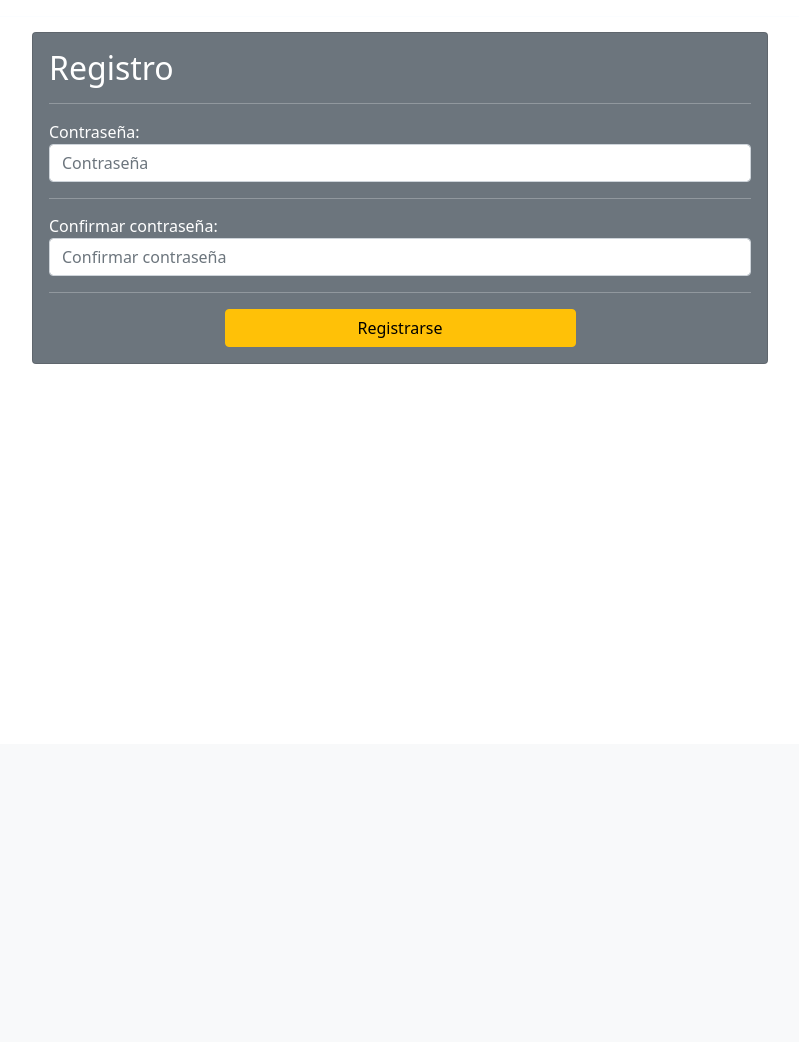
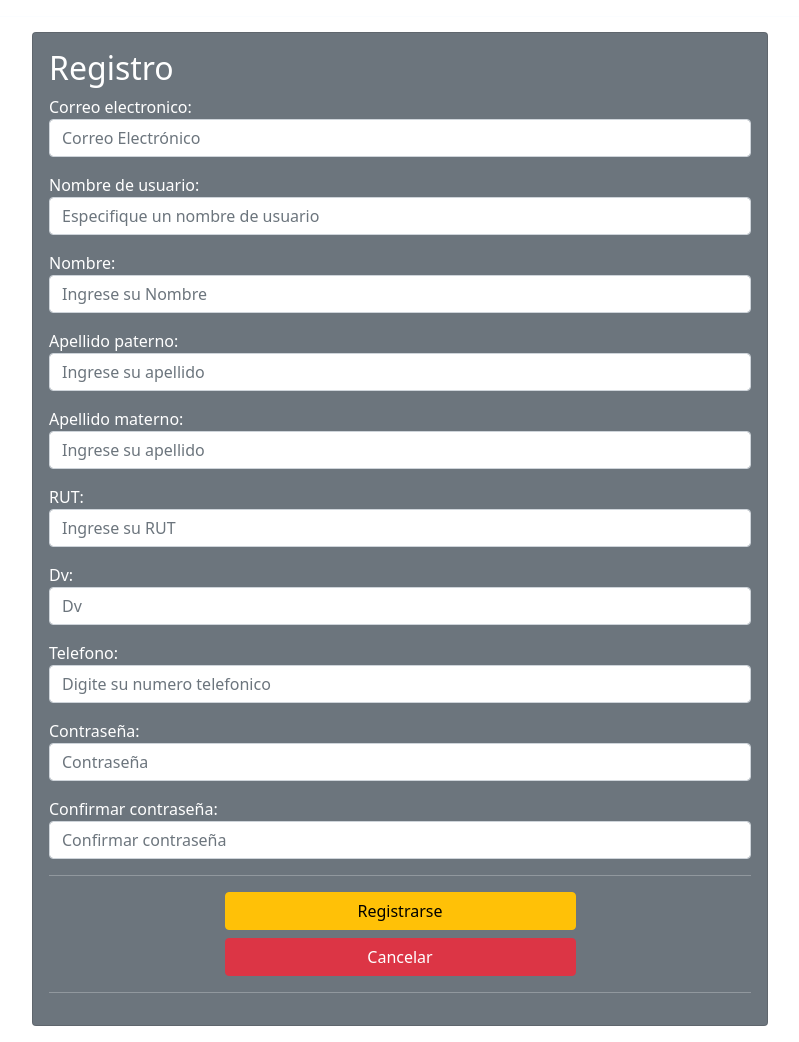
Before and after one commit to BastianSaavedra/turismo_real, a Django app: page /accounts/register in a window 1280 px wide. Shown: the part 56-1098 px from the top of the page, without its empty margins (240-1039 px from the left). Before the commit the page ends 420 px from the top, so only its background shows below. Run offline with Django 3.2, Linux system fonts and the light colour scheme.

Commit message:
Registro de usuarios + Nuevo model usuario

```diff
--- a/requirements.txt
+++ /dev/null
@@ -1,5 +0,0 @@
-asgiref==3.5.2
-Django==3.2.15
-mysqlclient==2.1.1
-pytz==2022.4
-sqlparse==0.4.3
--- a/webTurismoReal/home/admin.py
+++ b/webTurismoReal/home/admin.py
@@ -1,6 +1,11 @@
 from django.contrib import admin
 from .models import *
 
+class UsuariosAdmin(admin.ModelAdmin):
+    list_display = ('id', 'username', 'nombre', 'ap_paterno')
+    ordering = ('id', 'username','nombre')
+    search_fields = ('id','username')
+    list_display_links = ('username',)
 
 # class DepartamentoAdmin(admin.ModelAdmin):
 #     list_display = ('id', 'direccion', 'precio')
@@ -28,6 +33,7 @@ from .models import *
 # admin.site.register(Region, RegionAdmin)
 # admin.site.register(Reserva, ReservaAdmin)
 
+admin.site.register(Usuario, UsuariosAdmin)
 admin.site.register(Departamento)
 admin.site.register(DetalleDpto)
 admin.site.register(Comuna)
--- a/webTurismoReal/home/forms.py
+++ b/webTurismoReal/home/forms.py
@@ -1,86 +1,114 @@
 from datetime import MINYEAR
 from django import forms
-from django.forms import EmailField
-from django.contrib.auth.models import User
+from django.forms import CharField, EmailField, TextInput
+from .models import Usuario
 import re
 
-class Registro(forms.Form):
-    passwrd = forms.CharField(label='Contraseña',required=True, widget=forms.PasswordInput(
+from home.models import Usuario
+
+class Registro(forms.ModelForm):
+
+    """
+        Formulario de registro de un usuario dentro de la base de datos
+
+        Variables:
+            - password1: Contraseña
+            - password2: Verificacion de la contraseña otorgada en el primer campo
+
+    """
+
+    password1 = forms.CharField(label='Contraseña',required=True, widget=forms.PasswordInput(
         {'class':'form-control',
          'placeholder':'Contraseña'
         }))
-    passwrd2 = forms.CharField(label='Confirmar contraseña',required=True, widget=forms.PasswordInput(
+    password2 = forms.CharField(label='Confirmar contraseña',required=True, widget=forms.PasswordInput(
         {'class':'form-control',
          'placeholder':'Confirmar contraseña'
         }))
 
-""" nombre = forms.CharField(label='Nombre', required=True, min_length=4, max_length=40, widget=forms.TextInput(attrs=
-        {'class':'form-control',
-         'placeholder':'Nombre',
-        }))
-    ap_paterno = forms.CharField(label='Apellido paterno', required=True, min_length=4, max_length=40, widget=forms.TextInput(attrs=
-        {'class':'form-control',
-         'placeholder':'Apellido paterno',
-        }))
-    ap_materno = forms.CharField(label='Apellido materno', required=True, min_length=4, max_length=40, widget=forms.TextInput(attrs=
-        {'class':'form-control',
-         'placeholder':'Apellido materno',
-        }))
-    rut = forms.CharField(label='RUT', required=True, min_length=7, max_length=8, widget=forms.TextInput(attrs=
-        {'class':'form-control',
-         'placeholder':'Rut',
-        }))
-    dv_rut = forms.CharField(label='Dv', required=True, max_length=1 , widget=forms.TextInput(attrs=
-        {'class':'form-control' }))
-    correo = forms.EmailField(label='Correo electronico', required=True, widget=forms.EmailInput(attrs=
-        {'class':'form-control',
-         'placeholder':'ejemplo@gmail.com'}))
-    username = forms.CharField(label='Nombre de usuario', required=True, min_length=5, max_length=40, widget=forms.TextInput(attrs=
-        {'class':'form-control',
-         'placeholder':'Nombre de usuario',
-        }))
-    telefono = forms.IntegerField(label='Telefono',required=True, widget=forms.TextInput(
-        {'class':'form-control',
-         'placeholder':'Digite su numero telefonico'
-        }))
-
+    class Meta:
+        model = Usuario
+        fields = ('correo', 'username','nombre','ap_paterno', 'ap_materno',
+                  'rut','dv','telefono')
+        widgets = {
+            'correo': forms.EmailInput(
+                attrs = {'class': 'form-control','placeholder':'Correo Electrónico'}),
+            'nombre': forms.TextInput(
+                attrs = {'class':'form-control', 'placeholder':'Ingrese su Nombre'}),
+            'ap_paterno' : forms.TextInput(
+                attrs = {'class':'form-control', 'placeholder':'Ingrese su apellido'}),
+            'ap_materno' : forms.TextInput(
+                attrs = {'class':'form-control', 'placeholder':'Ingrese su apellido'}),
+            'rut' : forms.TextInput(
+                attrs = {'class':'form-control', 'placeholder':'Ingrese su RUT'}),
+            'dv' : forms.TextInput(
+                attrs = {'class':'form-control', 'placeholder':'Dv'}),
+            'username' : forms.TextInput(
+                attrs = {'class':'form-control', 'placeholder':'Especifique un nombre de usuario'}),
+            'telefono' : forms.TextInput(
+                attrs = {'class':'form-control', 'placeholder':'Digite su numero telefonico'})
+        }
 
 
     def clean_username(self):
         username = self.cleaned_data.get('username')
-        if User.objects.filter(username = username).exists():
+        if Usuario.objects.filter(username = username).exists():
             raise forms.ValidationError('Usuario ya existente')
         return username
 
     def clean_email(self):
         correo = self.cleaned_data.get('email')
-        if User.objects.filter(email = correo).exists():
+        if Usuario.objects.filter(email = correo).exists():
             raise forms.ValidationError('Correo ya vinculado')
         return correo
 
-    def clean_rut(self):
+    """def clean_rut(self):
+
+        Validacion de rut
+
+        Metodo que valida que el rut ingresado se encuentre en el rango numerico 0-9.
+
+        Excepciones:
+            -ValidationError = Mensaje de error que aparece cuando se ingresan caracteres no coincidentes
+
         if not re.match("^[0-9]*$", self.cleaned_data.get('rut')):
             raise forms.ValidationError('Debe ser numerico entre 0-9')
 
     def clean_dv(self):
+
+        Validacion de digito verificador
+
+        Metodo que valida que el dv ingresado se encuentre entre los caracteres aceptados 0-9 o K.
+
+        Excepciones:
+            -ValidationError = Mensaje de error que aparece cuando se ingresan caracteres no coincidentes
+
         if not re.match("^[0-9,'k','K']*$", self.cleaned_data.get('dv')):
-            raise forms.ValidationError('Debe ser numerico entre 1-9, o "K" ')
+            raise forms.ValidationError('Debe ser numerico entre 1-9, o "K" ')"""
 
-    def clean(self):
-        cleaned_data = super().clean()
-        if cleaned_data.get('passwrd2')!= cleaned_data.get('passwrd'):
-            self.add_error('passwrd2','Las contraseñas no coinciden')
+    def print_user(self):
+        return self.cleaned_data.get('username')
 
-    def save(self):
-        return User.objects.create_user(
-            self.cleaned_data.get('username'),
-            nombre = self.cleaned_data.get('nombre'),
-            ap_paterno = self.cleaned_data.get('ap_paterno'),
-            ap_materno = self.cleaned_data.get('ap_materno'),
-            rut = self.cleaned_data.get('rut'),
-            dv = self.cleaned_data.get('dv_rut'),
-            correo = self.cleaned_data.get('correo'),
-            passwrd = self.cleaned_data.get('passwrd'),
-            telefono = self.cleaned_data.get('telefono')
-        )
-"""
+    def clean_password(self):
+        """
+        Validacion de contraseña
+
+        Metodo que valida que ambas contraseñas ingresadas sean iguales, esto antes de ser encriptadas
+        y almacenadas en la base de datos.
+
+        Excepciones:
+            -ValidationError = Mensaje de error que aparece cuando las contraseñas no coinciden
+        """
+        password1 = self.cleaned_data.get('password1')
+        password2 = self.cleaned_data.get('password2')
+        if password1 != password2:
+            raise forms.ValidationError('¡Contraseñas no coinciden!')
+        return password2
+
+
+    def save(self, commit = True):
+        user = super().save(commit = False)
+        user.set_password(self.cleaned_data['password'])
+        if commit:
+            user.save()
+        return user
--- a/webTurismoReal/home/views.py
+++ b/webTurismoReal/home/views.py
@@ -1,14 +1,16 @@
 from django.shortcuts import render, redirect
 from django.http import HttpResponse, HttpResponseRedirect
+from django.urls import reverse_lazy
 from .models import Departamento, DetalleDpto, Reserva, Comuna
 from django.contrib import messages
 from django.contrib.auth import authenticate, login, logout
-from django.contrib.auth.models import User
 from django.contrib.auth.decorators import login_required
 from django.contrib.auth import login as lg
+from django.views.generic import CreateView
 from .forms import Registro
+from .models import Usuario
 from django.contrib import messages
-import datetime
+import datetime, re
 
 # def home_inicio(request):
 #     return render(
@@ -79,18 +81,34 @@ def salir(request):
     return redirect(login)
 
 
-def registro(request):
-    if request.user.is_authenticated:
-        return redirect ('home')
+class RegistrarUsuario(CreateView):
+    model = Usuario
+    form_class = Registro
+    template_name = 'users/registro.html'
+    success_url = reverse_lazy('home/home.html')
 
-    form = Registro(request.POST or None)
-    if request.method =='POST' and form.is_valid():
-        usuario = form.save()
-        if usuario:
-            lg(request, usuario, backend='django.contrib.auth.backends.ModelBackend')
-            messages.success(request, f'Bienvenido {form.print_user()}')
-            return redirect('home')
 
-    return render(request, 'users/registro.html',{
-        'form':form
-    })
+
+    def post(self,request,*args,**kwargs):
+        form = self.form_class(request.POST)
+        if form.is_valid():
+            nuevo_usuario = Usuario(
+                correo = form.cleaned_data.get('correo'),
+                username = form.cleaned_data.get('username'),
+                nombre = form.cleaned_data.get('nombre'),
+                ap_paterno = form.cleaned_data.get('ap_paterno'),
+                ap_materno = form.cleaned_data.get('ap_materno'),
+                rut = form.cleaned_data.get('rut'),
+                dv = form.cleaned_data.get('dv'),
+                telefono = form.cleaned_data.get('telefono')
+            )
+            nuevo_usuario.set_password(form.cleaned_data.get('password1'))
+            nuevo_usuario.save()
+
+            if nuevo_usuario:
+                lg(request, nuevo_usuario, backend='django.contrib.auth.backends.ModelBackend')
+                messages.success(request, f'Bienvenido {form.print_user()}')
+                return redirect('home')
+            #return redirect('home')
+        else:
+            return render(request,self.template_name,{'form':form})
--- a/webTurismoReal/templates/users/registro.html
+++ b/webTurismoReal/templates/users/registro.html
@@ -10,24 +10,24 @@
             <div class="card text-white bg-secondary mb-3">
             <div class="card-body">
             <h2>Registro</h2>
-            <form method="post">
-
-            {% csrf_token %}
-            {% for m in form %}
+            <form method="POST">
+             {% csrf_token %}
+                {{form.as_p}}
+                <hr>
+                <div class="d-grid gap-2 col-6 mx-auto">
+                    <button type="submit" class="btn btn-warning">Registrarse</button>
+                    <a href="{% url 'home' %}" type="submit" class="btn btn-danger">Cancelar</a>
+                </div>
+            </form>
             <div class="form-group">
                 <hr style="color:rgb(255, 255, 255) ; height: 0.1px;">
-                {{m.label_tag}}
+                <!--{{m.label_tag}}
                 {{m}}
 
                 {%if m.errors%}
                     {{m.errors}}
                 {%endif%}
-            </div>
-            {%endfor%}
-            <hr>
-            <div class="d-grid gap-2 col-6 mx-auto">
-                <button type="submit" class="btn btn-warning">Registrarse</button>
-            </div>
+            </div> -->
         </form>
         </div>
     </div>
--- a/webTurismoReal/webTurismoReal/settings.py
+++ b/webTurismoReal/webTurismoReal/settings.py
@@ -109,7 +109,7 @@ AUTH_PASSWORD_VALIDATORS = [
     },
 ]
 
-
+AUTH_USER_MODEL = 'home.Usuario'
 # Internationalization
 # https://docs.djangoproject.com/en/3.2/topics/i18n/
 
--- a/webTurismoReal/webTurismoReal/urls.py
+++ b/webTurismoReal/webTurismoReal/urls.py
@@ -15,12 +15,14 @@ Including another URLconf
 """
 from django.contrib import admin
 from django.urls import path, include
+from django.contrib.auth.decorators import login_required
 #from django.contrib.auth.views import logout_then_login
 from home import views
+from home.views import *
 
 urlpatterns = [
     path('accounts/login/', views.login, name='login'),
-    path('accounts/register', views.registro, name='registro'),
+    path('accounts/register', RegistrarUsuario.as_view(), name='registro'),
     path('site/admin/', admin.site.urls),
     path('', include('home.urls'), name="home.urls"),
     path('',views.home_inicio, name='home'),
```
Also changed, not shown: instrucciones.txt (added, +10 -0 lines), webTurismoReal/home/models.py (+14 -13 lines), webTurismoReal/home/migrations/0001_initial.py.
